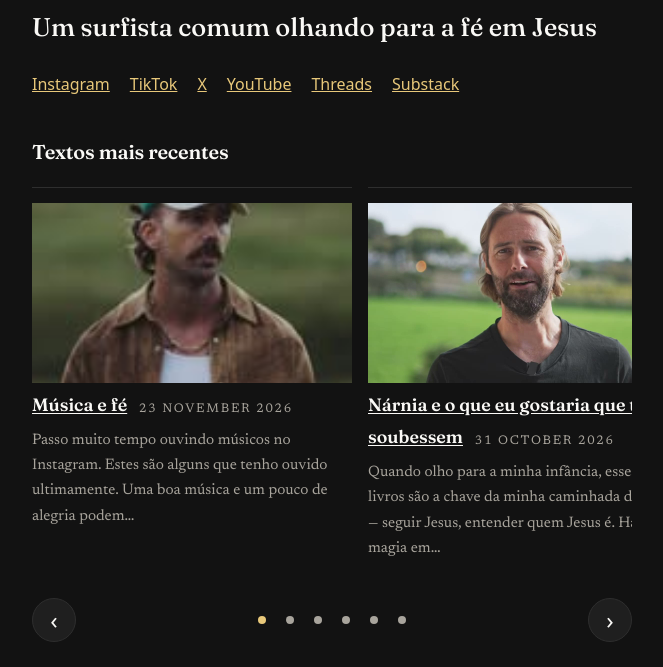
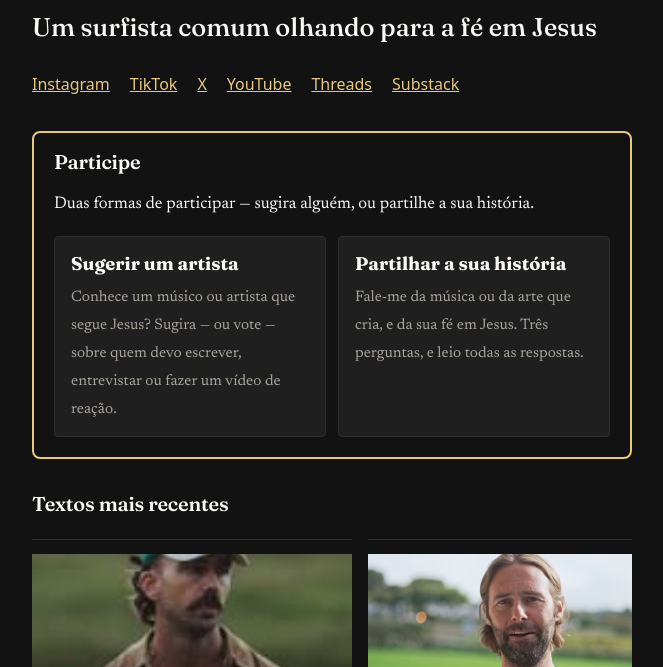
Before and after one commit to streamjonathan/jonathanmccallum-pt, an Eleventy site: page index.njk in a window 1280 px wide. Shown: the part 133-800 px from the top of the page, without its empty margins (308-971 px from the left). Built offline with nearby package versions, Linux system fonts and the light colour scheme; Eleventy itself is replaced by a stand-in of ours; files that its build step writes are made by us from their sources; files whose address does not match are found by name.

Commit message:
Get involved box (translated), linking to the main site's Suggest and Share pages
The lang sites have no /suggest-an-artist/ or /share-your-story/ pages, and the
Worker's session cookie is host-only for jonathanmccallum.com (HttpOnly Secure
SameSite=Lax, Path=/, no Domain attribute) with no CORS headers for cross-origin
API calls, so sign-in and the forms cannot work on the .pages.dev origin. Both
cards therefore link to the main site with absolute URLs.

```diff
--- /dev/null
+++ b/_includes/get-involved.njk
@@ -0,0 +1,14 @@
+<section class="get-involved" aria-labelledby="get-involved-heading">
+  <h2 id="get-involved-heading">Participe</h2>
+  <p>Duas formas de participar — sugira alguém, ou partilhe a sua história.</p>
+  <div class="get-involved__cards">
+    <a class="get-involved__card" href="https://jonathanmccallum.com/suggest-an-artist/">
+      <strong>Sugerir um artista</strong>
+      <span>Conhece um músico ou artista que segue Jesus? Sugira — ou vote — sobre quem devo escrever, entrevistar ou fazer um vídeo de reação.</span>
+    </a>
+    <a class="get-involved__card" href="https://jonathanmccallum.com/share-your-story/">
+      <strong>Partilhar a sua história</strong>
+      <span>Fale-me da música ou da arte que cria, e da sua fé em Jesus. Três perguntas, e leio todas as respostas.</span>
+    </a>
+  </div>
+</section>
--- a/_includes/layouts/base.njk
+++ b/_includes/layouts/base.njk
@@ -96,7 +96,7 @@
 </script>
 {% endif %}
 <link rel="alternate" type="application/rss+xml" title="{{ site.title }}" href="/feed/">
-<link rel="preload" href="/css/style.css?v=11" as="style">
+<link rel="preload" href="/css/style.css?v=12" as="style">
 <link rel="stylesheet" href="/css/style.css?v=11">
 </head>
 <body>
--- a/_includes/layouts/page.njk
+++ b/_includes/layouts/page.njk
@@ -5,3 +5,6 @@ layout: layouts/base.njk
   <h1>{{ title }}</h1>
   {{ content | safe }}
 </article>
+{% if page.url != "/suggest-an-artist/" and page.url != "/share-your-story/" %}
+{% include "get-involved.njk" %}
+{% endif %}
--- a/_includes/layouts/post.njk
+++ b/_includes/layouts/post.njk
@@ -10,6 +10,7 @@ layout: layouts/base.njk
   {{ content | safe }}
   </div>
 </article>
+{% include "get-involved.njk" %}
 {% set prevPost = collections.publishedPosts | getPreviousCollectionItem(page) %}
 {% set nextPost = collections.publishedPosts | getNextCollectionItem(page) %}
 {% if prevPost or nextPost %}
--- a/css/style.css
+++ b/css/style.css
@@ -256,6 +256,28 @@ button[type="submit"] {
 /* Featured carousel: the newest articles in a slow-moving row, same
    scroll-snap pattern as the Watch row. The reader can swipe or scroll
    it by hand; the script below moves it along gently when left alone. */
+.get-involved {
+  border: 2px solid var(--link);
+  border-radius: 0.5rem;
+  padding: 1rem 1.25rem 1.25rem;
+  margin: 0 0 1.5rem;
+}
+.get-involved h2 { margin-top: 0; }
+.get-involved__cards { display: flex; flex-wrap: wrap; gap: 0.75rem; margin-top: 0.75rem; }
+.get-involved__card {
+  flex: 1 1 16rem;
+  display: block;
+  padding: 0.75rem 1rem;
+  border: 1px solid var(--line);
+  border-radius: 0.25rem;
+  background: var(--code-bg);
+  color: var(--text);
+  text-decoration: none;
+}
+.get-involved__card:hover { border-color: var(--link); }
+.get-involved__card strong { display: block; font-family: "Fraunces", Georgia, "Iowan Old Style", "Times New Roman", serif; font-size: 1.15rem; margin-bottom: 0.25rem; }
+.get-involved__card span { color: var(--muted); font-size: 0.95rem; }
+
 .featured { margin-top: 1.5rem; }
 .featured-row { display: flex; gap: 1rem; overflow-x: auto; scroll-snap-type: x mandatory; list-style: none; padding: 0 0 0.5rem; margin: 1rem 0; }
 /* The arrows and dots are the navigation now, so the row's own
--- a/index.njk
+++ b/index.njk
@@ -17,6 +17,8 @@ eleventyExcludeFromCollections: true
   <a href="https://www.threads.com/@jonamccallum">Threads</a>
   <a href="https://jonamccallum.substack.com">Substack</a>
 </p>
+
+{% include "get-involved.njk" %}
 
 <section class="featured" data-fade aria-labelledby="featured-heading">
   <h2 id="featured-heading">Textos mais recentes</h2>
```
